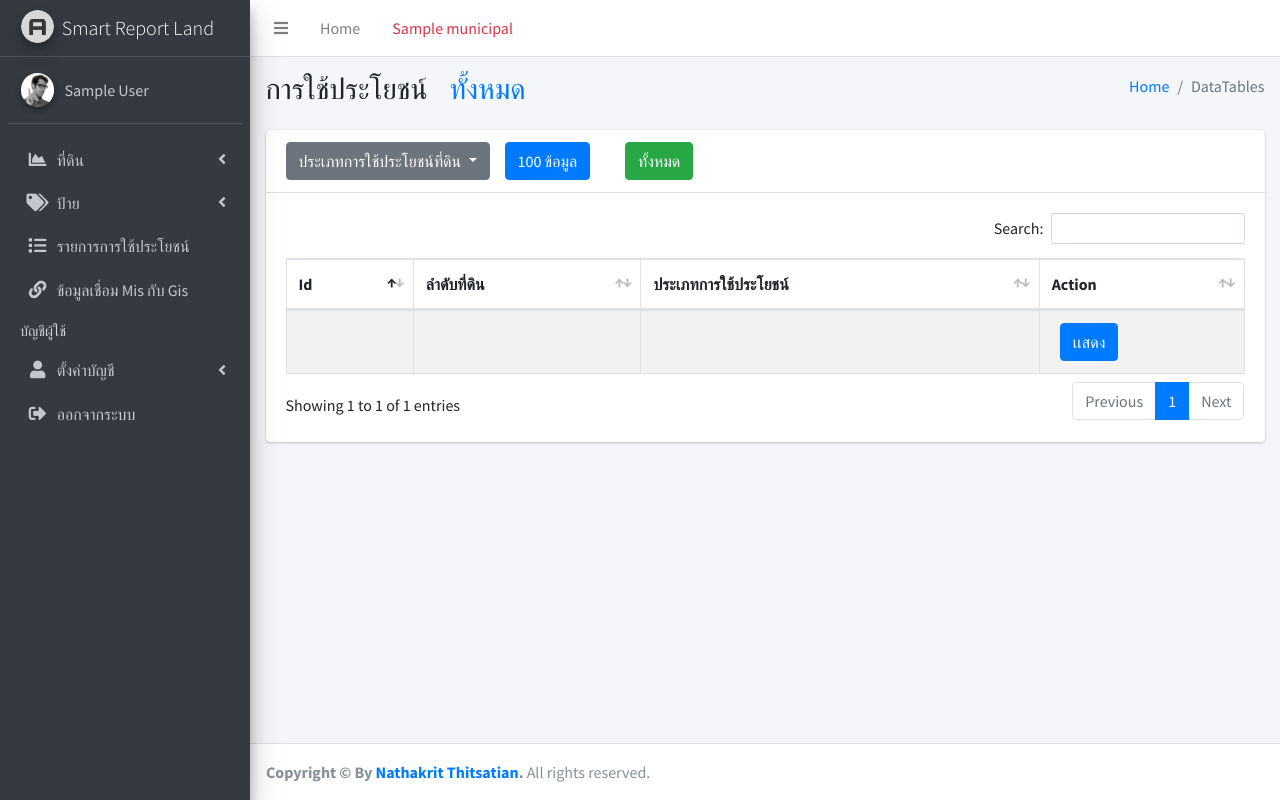
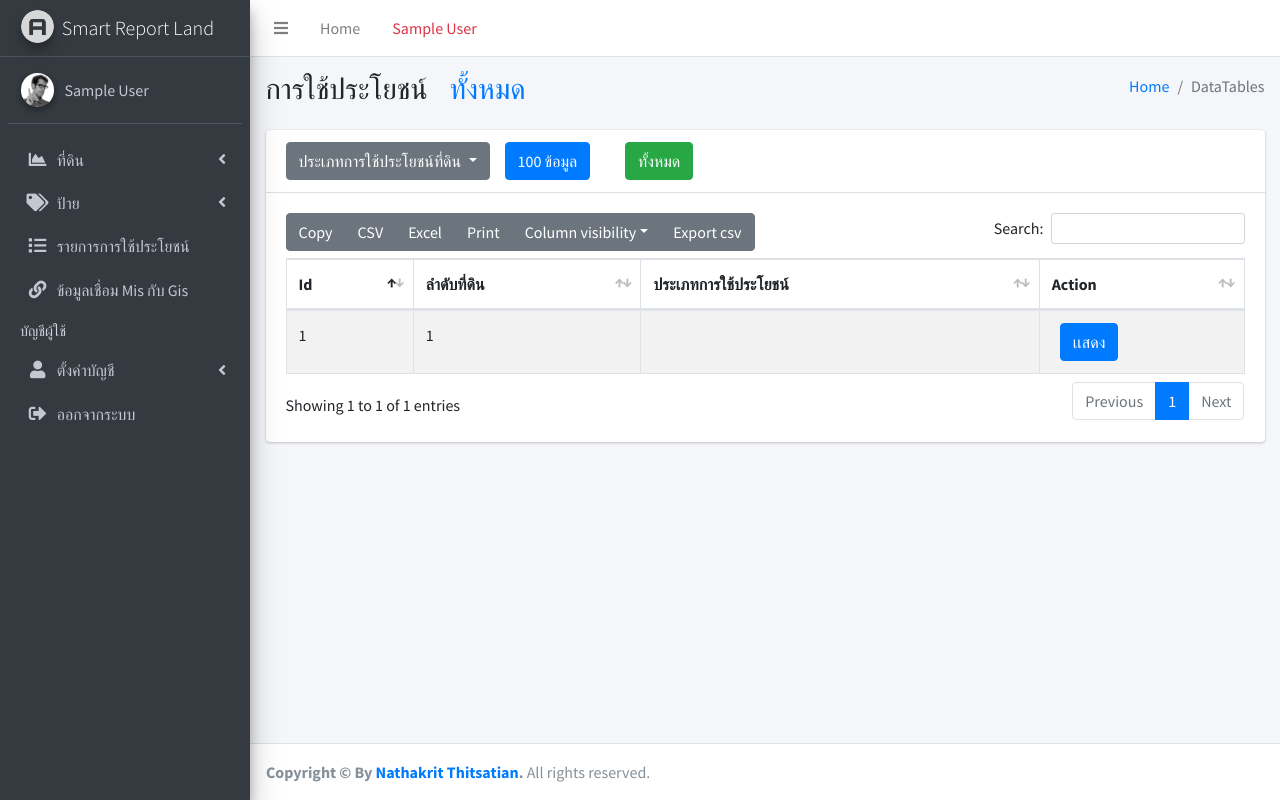
Before and after one commit to nathakritbc/smart_eport_land_php, a PHP site: page /smart_lt4/pages/tax_item_list.php in a window 1280 px wide. Run offline with PHP 8.4, Linux system fonts and the light colour scheme; the visitor is signed in with stand-in values (Sample User, id 1); tables that the repository leaves empty or names only in its code hold one stand-in row (values such as "Sample post"); data that the repository does not hold is empty; some libraries are stand-ins or nearby versions.

Commit message:
edit bug

```diff
--- a/api/login_admin.php
+++ b/api/login_admin.php
@@ -19,6 +19,11 @@
                         $sql = "SELECT * FROM `user_table` a WHERE username = '$a_username' LIMIT 1;";
                         $result = mysqli_query($conn, $sql);
 
+                        $sql_municipal = "SELECT m_name FROM municipal";
+                        $result_municipal = mysqli_query($conn, $sql_municipal);
+
+                        $row_municipal = mysqli_fetch_assoc($result_municipal);
+
                             if(mysqli_num_rows($result) > 0)
                             {
                                     while($row = mysqli_fetch_array($result))
@@ -29,6 +34,7 @@
                                             $_SESSION["id"] = $row["uid"];
                                             $_SESSION["a_full_name"] = $row["first_name"];
                                             $_SESSION["a_username"] = $a_username;
+                                            $_SESSION["m_name"] = $row_municipal["m_name"];
                                             // header("location:entry.php");
                                             // echo "login success";
                                             echo json_encode([
--- a/pages/layout/sidebar.php
+++ b/pages/layout/sidebar.php
@@ -1,11 +1,6 @@
 <?php
 
-   include_once "../configs/connect_db.php";
-
-$sql = "SELECT m_name FROM municipal";
-$result = mysqli_query($conn, $sql);
-
- $row = mysqli_fetch_assoc($result);
+ @session_start();
 
 
 
@@ -22,7 +17,7 @@ $result = mysqli_query($conn, $sql);
         </li>
         <li class="nav-item d-none d-sm-inline-block">
             <!-- <a href="#" class="nav-link text-danger">องค์การบริหารส่วนตำบลท่าจำปา</a> -->
-            <a href="#" class="nav-link text-danger"><?=$row["m_name"];?></a>
+            <a href="#" class="nav-link text-danger"><?=$_SESSION["m_name"];?></a>
         </li>
     </ul>
 </nav>
--- a/pages/tax_item_list.php
+++ b/pages/tax_item_list.php
@@ -371,7 +371,16 @@ if (mysqli_num_rows($result) > 0) {
             "responsive": true,
             "lengthChange": false,
             "autoWidth": false,
-            // "buttons": ["copy", "print"]
+            "buttons": ["copy", "csv", "excel", "pdf", "print", "colvis", {
+                extend: 'csv',
+                text: 'Export csv',
+                charset: 'utf-8',
+                extension: '.csv',
+                fieldSeparator: ';',
+                fieldBoundary: '',
+                filename: 'export',
+                bom: true
+            }, ],
         }).buttons().container().appendTo('#example1_wrapper .col-md-6:eq(0)');
         $('#example2').DataTable({
             "paging": true,
```
